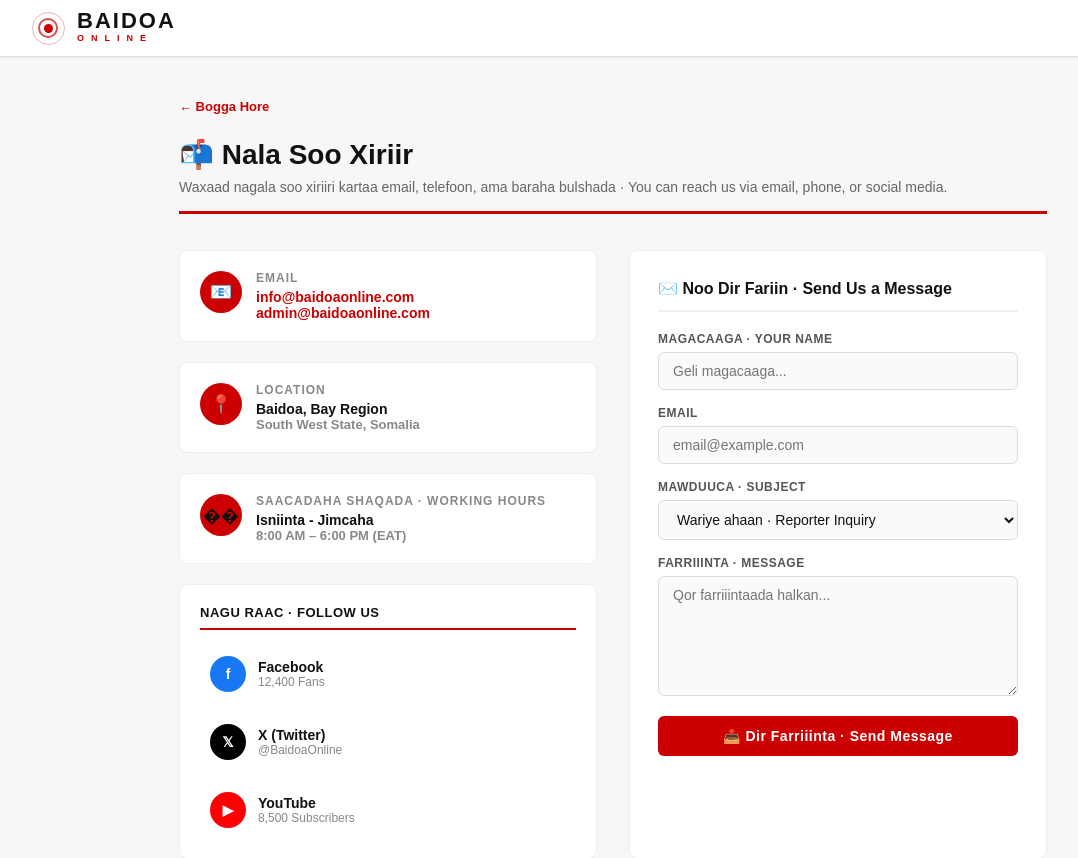
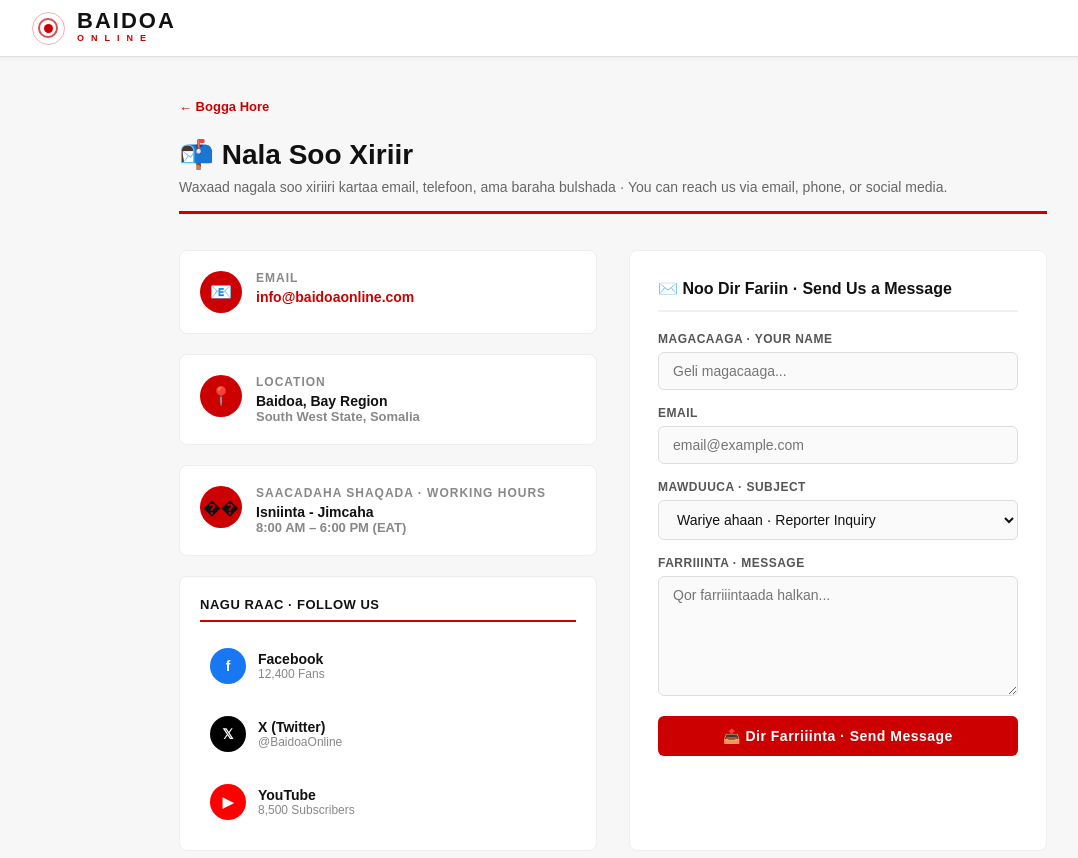
Before and after one commit to baidoaonline/baidoaonline-web, a Next.js app: page /contact in a window 1280 px wide. Shown: the top 858 px of the page, without its empty margins (27-1105 px from the left). Built offline with nearby package versions, Linux system fonts and the light colour scheme.

Commit message:
remove admin email from contact page

```diff
--- a/app/contact/page.tsx
+++ b/app/contact/page.tsx
@@ -83,7 +83,6 @@ export default function ContactPage() {
                 <div>
                   <div className="info-title">Email</div>
                   <div className="info-value"><a href="mailto:info@baidoaonline.com">info@baidoaonline.com</a></div>
-                  <div className="info-value"><a href="mailto:admin@baidoaonline.com">admin@baidoaonline.com</a></div>
                 </div>
               </div>
 
```
